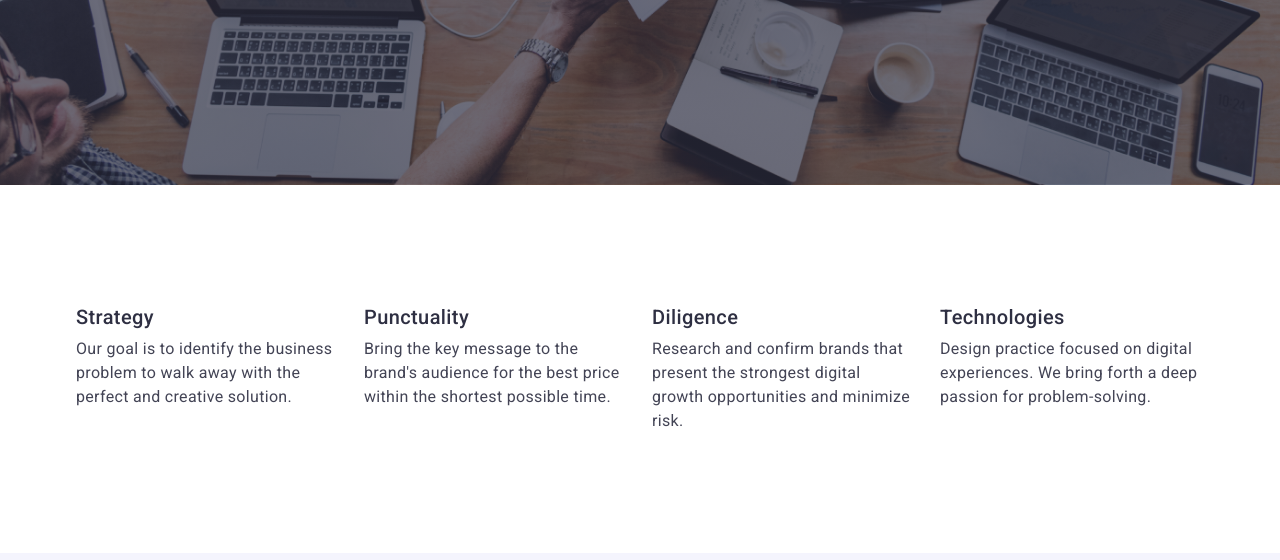
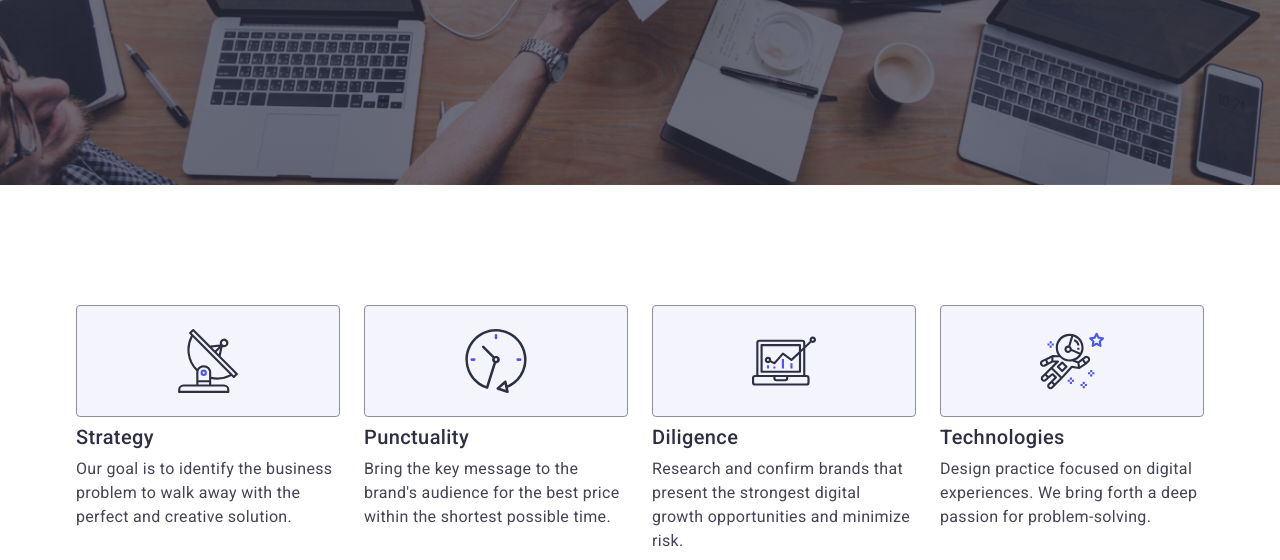
Before and after one commit to ArturIvanyta/goit-markup-hw-04, a plain HTML site: page index.html in a window 1280 px wide. Shown: the part 392-952 px from the top of the page. Drawn offline with nearby package versions, Linux system fonts and the light colour scheme.

Commit message:
section two

```diff
--- a/css/style.css
+++ b/css/style.css
@@ -66,7 +66,6 @@ a {
   position: relative;
   color: #404bbf;
   transition: color 250ms cubic-bezier(0.4, 0, 0.2, 1);
-  color: #2e2f42;
   font-weight: 500;
   font-size: 16px;
   line-height: 1.5;
@@ -168,6 +167,16 @@ a {
 .section-two-list {
   display: flex;
   gap: 24px;
+}
+.section-two-item-wrapper {
+  display: flex;
+  align-items: center;
+  justify-content: center;
+  height: 112px;
+  background-color: #f4f4fd;
+  border-radius: 4px;
+  border: 1px solid #8e8f99;
+  margin-bottom: 8px;
 }
 .section-two-list-item {
   width: calc((100% - 72px) / 4);
--- a/index.html
+++ b/index.html
@@ -64,13 +64,24 @@
           <h2 class="visually-hidden">Text</h2>
           <ul class="section-two-list">
             <li class="section-two-list-item">
+              <div class="section-two-item-wrapper">
+                <svg width="64" height="64">
+                  <use href="./images/icons.svg#icon-antenna-1"></use>
+                </svg>
+              </div>
               <h3 class="section-two-list-title">Strategy</h3>
               <p class="section-two-list-text">
                 Our goal is to identify the business problem to walk away with
                 the perfect and creative solution.
               </p>
             </li>
+
             <li class="section-two-list-item">
+              <div class="section-two-item-wrapper">
+                <svg width="64" height="64">
+                  <use href="./images/icons.svg#icon-clock-1"></use>
+                </svg>
+              </div>
               <h3 class="section-two-list-title">Punctuality</h3>
               <p class="section-two-list-text">
                 Bring the key message to the brand's audience for the best price
@@ -78,6 +89,11 @@
               </p>
             </li>
             <li class="section-two-list-item">
+              <div class="section-two-item-wrapper">
+                <svg width="64" height="64">
+                  <use href="./images/icons.svg#icon-diagram-1"></use>
+                </svg>
+              </div>
               <h3 class="section-two-list-title">Diligence</h3>
               <p class="section-two-list-text">
                 Research and confirm brands that present the strongest digital
@@ -85,6 +101,11 @@
               </p>
             </li>
             <li class="section-two-list-item">
+              <div class="section-two-item-wrapper">
+                <svg width="64" height="64">
+                  <use href="./images/icons.svg#icon-astronaut-1"></use>
+                </svg>
+              </div>
               <h3 class="section-two-list-title">Technologies</h3>
               <p class="section-two-list-text">
                 Design practice focused on digital experiences. We bring forth a
```
